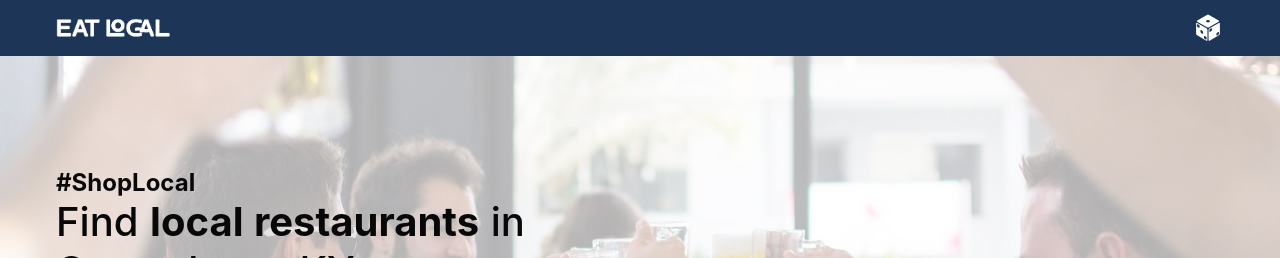
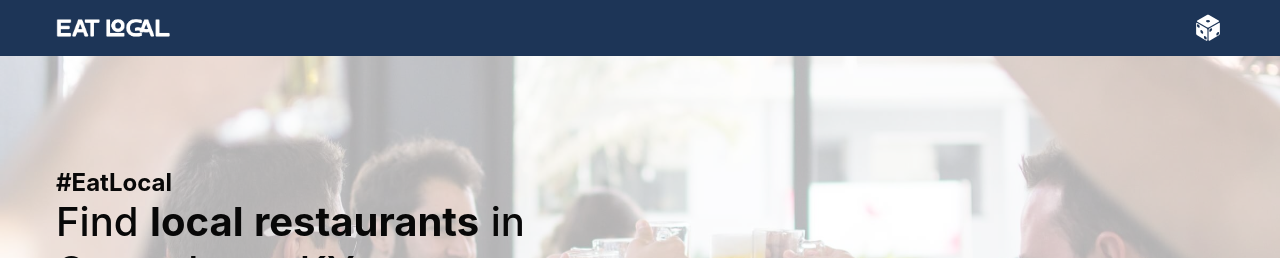
Before and after one commit to charliedr/Owensboro-Restaurants, a Nuxt app: page / in a window 1280 px wide. Shown: the top 258 px of the page. Built offline with nearby package versions, Linux system fonts and the light colour scheme.

Commit message:
#ShopLocal --> #EatLocal

```diff
--- a/pages/index.vue
+++ b/pages/index.vue
@@ -2,7 +2,7 @@
   <div>
     <section class="hero">
       <div class="hero__wrapper container">
-        <span class="hero__wrapper--hashtag">#ShopLocal</span>
+        <span class="hero__wrapper--hashtag">#EatLocal</span>
         <h1 class="hero__wrapper--title">Find <b>local restaurants</b> in Owensboro, KY</h1>
       </div>
     </section>
```
